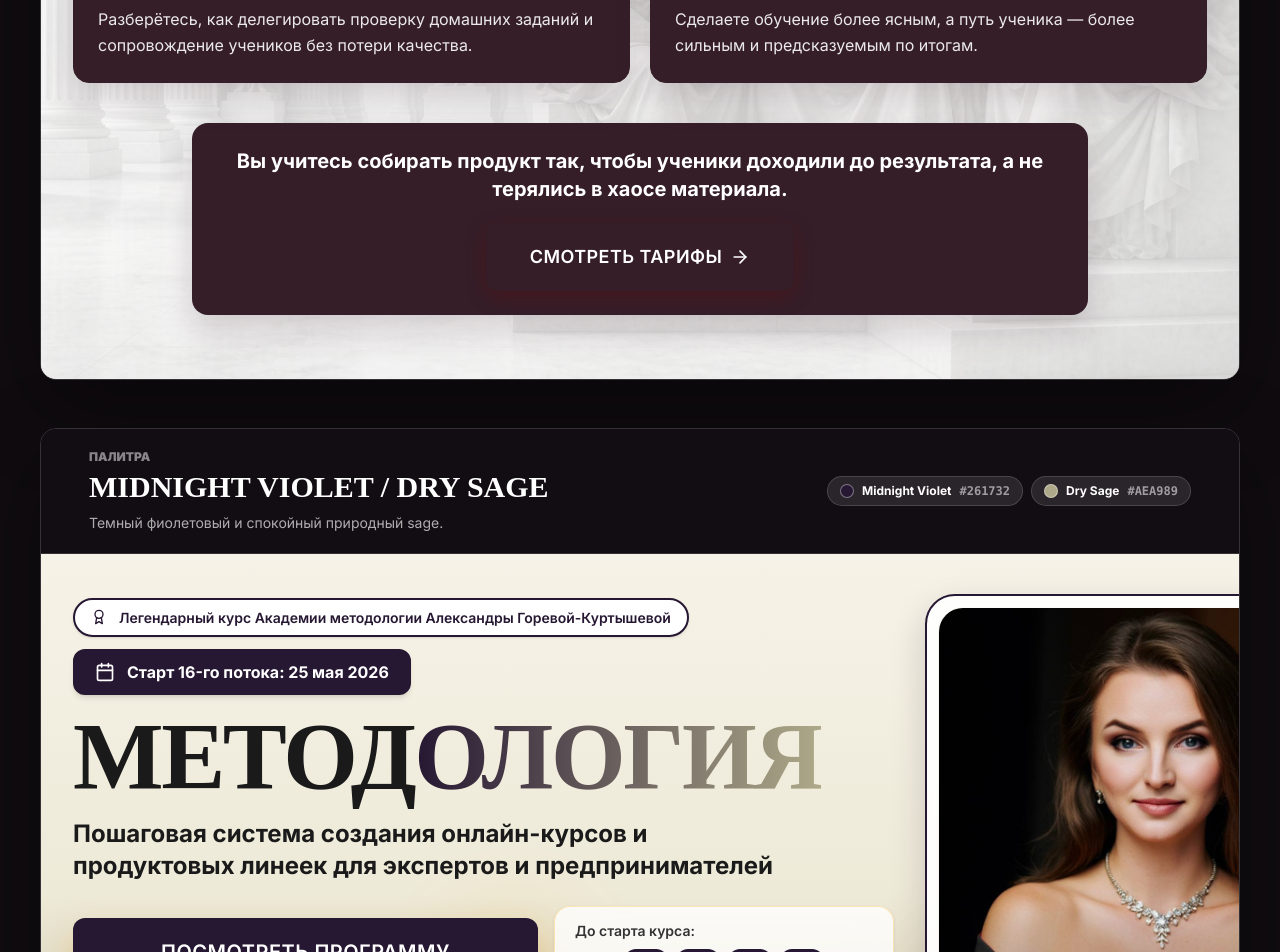
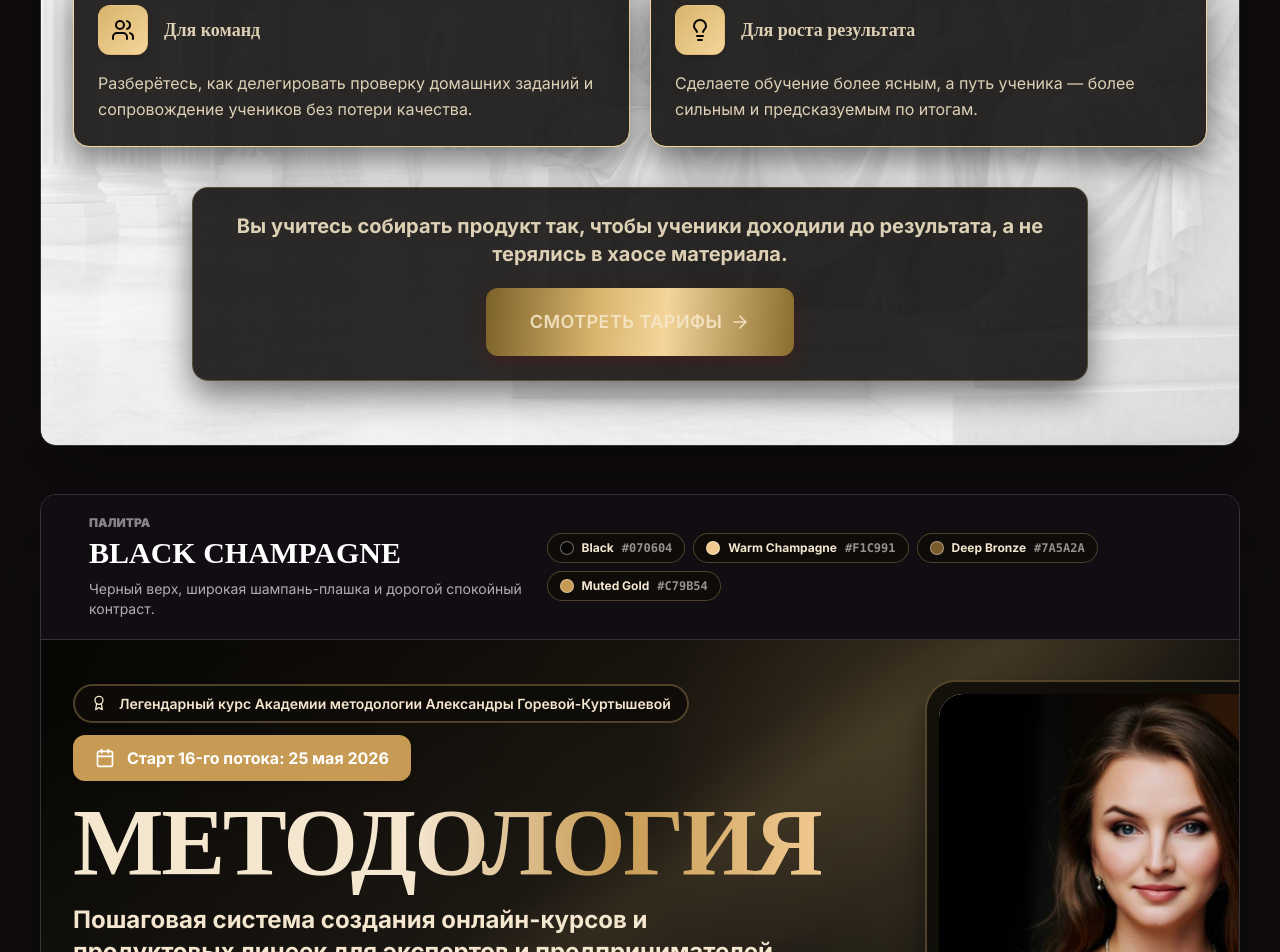
Before and after one commit to sergey9lap-sys/Metodologiya_AGK, a Next.js app: page /design in a window 1280 px wide. Shown: the part 1600-2552 px from the top of the page. Built offline with nearby package versions, Linux system fonts and the light colour scheme.

Commit message:
new design gold/black

```diff
--- a/src/sections/DesignPreview.tsx
+++ b/src/sections/DesignPreview.tsx
@@ -12,125 +12,87 @@ type Palette = {
 
 const palettes: Palette[] = [
   {
-    id: "plum-blue",
-    name: "Plum Noir / Cool Blue",
-    mood: "Глубокий сливовый, ледяной голубой и серебряный акцент.",
+    id: "satin-noir",
+    name: "Satin Noir",
+    mood: "Черный первый экран, мягкая атласная лента, золотая градиентная кнопка.",
     colors: [
-      { name: "Plum Noir", hex: "#351E28" },
-      { name: "Cool Blue", hex: "#D7EFFF" },
-      { name: "Silver", hex: "#A7B5BE" },
+      { name: "Velvet Black", hex: "#050403" },
+      { name: "Soft Black", hex: "#14110D" },
+      { name: "Satin Gold", hex: "#D9B46C" },
+      { name: "Champagne", hex: "#F4D59A" },
     ],
     tokens: {
-      "--design-ink": "#351E28",
-      "--design-accent": "#A7B5BE",
-      "--design-accent-strong": "#351E28",
-      "--design-surface": "#D7EFFF",
-      "--design-wash": "#EEF7FF",
-      "--design-button": "#351E28",
-      "--design-button-hover": "#26141C",
-      "--design-card-shadow": "rgba(53,30,40,0.18)",
+      "--design-ink": "#F6E7C8",
+      "--design-accent": "#D9B46C",
+      "--design-accent-strong": "#F4D59A",
+      "--design-surface": "#15110D",
+      "--design-wash": "#050403",
+      "--design-button": "#D9B46C",
+      "--design-button-hover": "#F4D59A",
+      "--design-card-shadow": "rgba(0,0,0,0.52)",
     } as CSSProperties,
   },
   {
-    id: "violet-sage",
-    name: "Midnight Violet / Dry Sage",
-    mood: "Темный фиолетовый и спокойный природный sage.",
+    id: "black-champagne",
+    name: "Black Champagne",
+    mood: "Черный верх, широкая шампань-плашка и дорогой спокойный контраст.",
     colors: [
-      { name: "Midnight Violet", hex: "#261732" },
-      { name: "Dry Sage", hex: "#AEA989" },
+      { name: "Black", hex: "#070604" },
+      { name: "Warm Champagne", hex: "#F1C991" },
+      { name: "Deep Bronze", hex: "#7A5A2A" },
+      { name: "Muted Gold", hex: "#C79B54" },
     ],
     tokens: {
-      "--design-ink": "#261732",
-      "--design-accent": "#AEA989",
-      "--design-accent-strong": "#261732",
-      "--design-surface": "#EEEAD8",
-      "--design-wash": "#F6F2E7",
-      "--design-button": "#261732",
-      "--design-button-hover": "#190E22",
-      "--design-card-shadow": "rgba(38,23,50,0.18)",
+      "--design-ink": "#F4E6CF",
+      "--design-accent": "#F1C991",
+      "--design-accent-strong": "#C79B54",
+      "--design-surface": "#18130C",
+      "--design-wash": "#070604",
+      "--design-button": "#E7B56B",
+      "--design-button-hover": "#F1C991",
+      "--design-card-shadow": "rgba(0,0,0,0.48)",
     } as CSSProperties,
   },
   {
-    id: "warm-academy",
-    name: "Warm Academy",
-    mood: "Теплый академический вариант: золото, бордо и темная глубина.",
+    id: "materialization-noir",
+    name: "Materialization Noir",
+    mood: "Более мистический темный вариант: дворцовая глубина, дымка и точечное золото.",
     colors: [
-      { name: "Porcelain", hex: "#F4D9B5" },
-      { name: "Gold", hex: "#EDC483" },
-      { name: "Burgundy", hex: "#770523" },
-      { name: "Dark Wine", hex: "#53131E" },
-      { name: "Black Brown", hex: "#231919" },
+      { name: "Deep Noir", hex: "#030303" },
+      { name: "Graphite", hex: "#11100E" },
+      { name: "Old Gold", hex: "#B9904D" },
+      { name: "Pale Gold", hex: "#F0D28C" },
     ],
     tokens: {
-      "--design-ink": "#231919",
-      "--design-accent": "#EDC483",
-      "--design-accent-strong": "#231919",
-      "--design-surface": "#F4D9B5",
-      "--design-wash": "#F8E1BF",
-      "--design-button": "#770523",
-      "--design-button-hover": "#53131E",
-      "--design-card-shadow": "rgba(35,25,25,0.24)",
+      "--design-ink": "#EEE7DC",
+      "--design-accent": "#B9904D",
+      "--design-accent-strong": "#F0D28C",
+      "--design-surface": "#12100E",
+      "--design-wash": "#030303",
+      "--design-button": "#D7A75F",
+      "--design-button-hover": "#F0D28C",
+      "--design-card-shadow": "rgba(0,0,0,0.56)",
     } as CSSProperties,
   },
   {
-    id: "wine-black",
-    name: "Wine Red / Rich Black",
-    mood: "Винный акцент, черная строгость и светлые молочные поверхности.",
+    id: "legal-gold",
+    name: "Legal Gold",
+    mood: "Строгий премиум: почти черный фон, металлические золотые панели и тонкие рамки.",
     colors: [
-      { name: "Wine Red", hex: "#68191E" },
-      { name: "Rich Black", hex: "#141414" },
-      { name: "Sea Sand", hex: "#FFF4E4" },
-      { name: "Light Gray", hex: "#E3E3E3" },
+      { name: "Absolute Black", hex: "#020202" },
+      { name: "Metal Gold", hex: "#A88A45" },
+      { name: "Light Gold", hex: "#E8D08A" },
+      { name: "Soft White", hex: "#F6F1E7" },
     ],
     tokens: {
-      "--design-ink": "#141414",
-      "--design-accent": "#E3E3E3",
-      "--design-accent-strong": "#68191E",
-      "--design-surface": "#FFF4E4",
-      "--design-wash": "#FFFAF2",
-      "--design-button": "#68191E",
-      "--design-button-hover": "#4D1014",
-      "--design-card-shadow": "rgba(20,20,20,0.18)",
-    } as CSSProperties,
-  },
-  {
-    id: "dark-plum",
-    name: "Dark Plum / Periwinkle",
-    mood: "Сливовый контраст и прохладный periwinkle.",
-    colors: [
-      { name: "Dark Plum", hex: "#4F0C28" },
-      { name: "Periwinkle", hex: "#C5D2F8" },
-    ],
-    tokens: {
-      "--design-ink": "#4F0C28",
-      "--design-accent": "#C5D2F8",
-      "--design-accent-strong": "#4F0C28",
-      "--design-surface": "#E5EBFF",
-      "--design-wash": "#F5F7FF",
-      "--design-button": "#4F0C28",
-      "--design-button-hover": "#37051A",
-      "--design-card-shadow": "rgba(79,12,40,0.18)",
-    } as CSSProperties,
-  },
-  {
-    id: "black-gold-red",
-    name: "Black / Gold / Red",
-    mood: "Черная основа, золото для премиальности и красный для сильных CTA.",
-    colors: [
-      { name: "Deep Black", hex: "#12100D" },
-      { name: "Antique Gold", hex: "#D8AE54" },
-      { name: "Warm Gold", hex: "#F0D28A" },
-      { name: "Royal Red", hex: "#7D0915" },
-    ],
-    tokens: {
-      "--design-ink": "#F8ECD2",
-      "--design-accent": "#D8AE54",
-      "--design-accent-strong": "#D8AE54",
-      "--design-surface": "#221B11",
-      "--design-wash": "#0B0907",
-      "--design-button": "#7D0915",
-      "--design-button-hover": "#58040D",
-      "--design-card-shadow": "rgba(0,0,0,0.42)",
+      "--design-ink": "#F6F1E7",
+      "--design-accent": "#A88A45",
+      "--design-accent-strong": "#E8D08A",
+      "--design-surface": "#0C0B09",
+      "--design-wash": "#020202",
+      "--design-button": "#B8954A",
+      "--design-button-hover": "#E8D08A",
+      "--design-card-shadow": "rgba(0,0,0,0.58)",
     } as CSSProperties,
   },
 ];
@@ -175,11 +137,11 @@ export function DesignPreview() {
           Методология / пример смены цвета
         </p>
         <h1 className="mt-2 font-heading text-3xl font-black uppercase sm:text-4xl">
-          Те же блоки сайта в разных палитрах
+          Черно-золотые варианты для выбора визуального стиля
         </h1>
         <p className="mt-3 max-w-3xl text-sm leading-relaxed text-white/68 sm:text-base">
-          В каждом варианте структура не меняется: сначала текущее херо, затем
-          следующий блок сайта. Меняются только цвета и акценты.
+          Старые палитры убраны. Здесь четыре новых направления по референсам:
+          черная база, золото, легкий градиент и разная степень атласной глубины.
         </p>
       </div>
 
--- a/src/styles/globals.css
+++ b/src/styles/globals.css
@@ -187,16 +187,28 @@ section + section {
 
 /* Color-only previews for the existing Methodology blocks on /design. */
 .design-theme .design-theme-body > section:first-child {
-  background: linear-gradient(
-    180deg,
-    var(--design-wash) 0%,
-    var(--design-surface) 48%,
-    var(--design-accent) 100%
-  ) !important;
+  background:
+    radial-gradient(circle at 78% 18%, rgba(216, 180, 108, 0.18), transparent 30%),
+    linear-gradient(115deg, var(--design-wash) 0%, var(--design-surface) 52%, #030303 100%) !important;
+}
+
+.design-theme .design-theme-body > section:first-child::before {
+  content: "";
+  position: absolute;
+  inset: 0;
+  z-index: -1;
+  pointer-events: none;
+  background:
+    radial-gradient(ellipse at 72% 78%, rgba(255, 255, 255, 0.08), transparent 24%),
+    linear-gradient(145deg, transparent 0%, transparent 38%, rgba(216, 180, 108, 0.12) 44%, rgba(0, 0, 0, 0.0) 54%),
+    linear-gradient(165deg, transparent 0%, rgba(255, 255, 255, 0.05) 48%, transparent 64%);
+  opacity: 0.9;
 }
 
 .design-theme .design-theme-body > section:nth-child(2) {
-  background-color: var(--design-wash) !important;
+  background:
+    radial-gradient(circle at 50% 0%, rgba(216, 180, 108, 0.16), transparent 28%),
+    linear-gradient(180deg, var(--design-wash) 0%, #040404 100%) !important;
 }
 
 .design-theme .bg-orange-1 {
@@ -226,25 +238,29 @@ section + section {
 .design-theme .text-gradient-orange {
   background-image: linear-gradient(
     90deg,
+    var(--design-ink),
     var(--design-accent-strong),
     var(--design-accent)
   ) !important;
 }
 
 .design-theme [class~="bg-[#7D0000]"] {
-  background-color: var(--design-button) !important;
+  background:
+    linear-gradient(95deg, #7B6129 0%, var(--design-button) 36%, var(--design-button-hover) 58%, #8A6C2E 100%) !important;
+  color: #080705 !important;
 }
 
 .design-theme [class~="border-[#7D0000]"] {
-  border-color: var(--design-button) !important;
+  border-color: var(--design-accent) !important;
 }
 
 .design-theme [class~="text-[#7D0000]"] {
-  color: var(--design-button) !important;
+  color: var(--design-accent-strong) !important;
 }
 
 .design-theme button[class~="bg-[#7D0000]"]:hover {
-  background-color: var(--design-button-hover) !important;
+  background:
+    linear-gradient(95deg, #8A6C2E 0%, var(--design-button-hover) 46%, #F6E1A4 100%) !important;
 }
 
 .design-theme .shadow-card,
@@ -252,84 +268,78 @@ section + section {
   box-shadow: 0 14px 34px var(--design-card-shadow) !important;
 }
 
-.design-theme-warm-academy .design-theme-body > section:first-child {
-  background:
-    linear-gradient(90deg, transparent 0%, transparent 55%, rgba(35, 25, 25, 0.20) 100%),
-    linear-gradient(180deg, #FFF0D7 0%, #F4D9B5 48%, #EDC483 100%) !important;
+.design-theme .text-text-primary {
+  color: var(--design-ink) !important;
 }
 
-.design-theme-warm-academy .design-theme-body > section:nth-child(2) {
-  background-color: #EDC483 !important;
+.design-theme .text-text-secondary,
+.design-theme .text-text-muted {
+  color: rgba(246, 231, 200, 0.78) !important;
 }
 
-.design-theme-warm-academy .bg-white,
-.design-theme-warm-academy [class*="bg-white/"] {
-  background-color: rgba(255, 248, 237, 0.94) !important;
+.design-theme .bg-white,
+.design-theme [class*="bg-white/"],
+.design-theme [class*="bg-\\[\\#FFF"] {
+  background-color: rgba(14, 12, 9, 0.88) !important;
+  color: var(--design-ink) !important;
+  border-color: rgba(216, 180, 108, 0.32) !important;
+  backdrop-filter: blur(10px);
 }
 
-.design-theme-warm-academy .design-theme-body > section:nth-child(2) .bg-orange-1 {
-  background-color: #231919 !important;
+.design-theme .design-theme-body > section:nth-child(2) .bg-orange-1 {
+  background-color: rgba(10, 9, 7, 0.86) !important;
+  border: 1px solid rgba(216, 180, 108, 0.28);
 }
 
-.design-theme-warm-academy .design-theme-body > section:nth-child(2) .border-orange-1 {
-  border-color: #231919 !important;
+.design-theme .design-theme-body > section:nth-child(2) .text-white,
+.design-theme .design-theme-body > section:nth-child(2) .text-white\/90 {
+  color: rgba(246, 231, 200, 0.88) !important;
 }
 
-.design-theme-warm-academy .design-theme-body > section:nth-child(2) .text-orange-1 {
-  color: #231919 !important;
+.design-theme .group-icon {
+  background:
+    linear-gradient(135deg, var(--design-button), var(--design-button-hover)) !important;
+  border: 1px solid rgba(216, 174, 84, 0.36);
 }
 
-.design-theme-warm-academy .design-theme-body > section:first-child .bg-orange-1 {
-  background-color: #231919 !important;
+.design-theme .group-icon .text-orange-1 {
+  color: #080705 !important;
 }
 
-.design-theme-warm-academy .design-theme-body > section:first-child [class~="bg-[#7D0000]"] {
-  background-color: #770523 !important;
-}
-
-.design-theme-warm-academy .group-icon {
-  background-color: #231919 !important;
-}
-
-.design-theme-warm-academy .group-icon .text-orange-1 {
-  color: #EDC483 !important;
-}
-
-.design-theme-black-gold-red .design-theme-body > section:first-child {
-  background: linear-gradient(
-    180deg,
-    #050403 0%,
-    #120D08 54%,
-    #21170A 100%
-  ) !important;
-}
-
-.design-theme-black-gold-red .design-theme-body > section:nth-child(2) {
-  background-color: #090705 !important;
-}
-
-.design-theme-black-gold-red .text-text-primary {
-  color: #F8ECD2 !important;
-}
-
-.design-theme-black-gold-red .text-text-secondary {
-  color: rgba(248, 236, 210, 0.78) !important;
-}
-
-.design-theme-black-gold-red .bg-white,
-.design-theme-black-gold-red [class*="bg-white/"] {
-  background-color: rgba(24, 18, 11, 0.92) !important;
-}
-
-.design-theme-black-gold-red .bg-\[\#FFF6DF\] {
-  background-color: #18120B !important;
-}
-
-.design-theme-black-gold-red .border-card-border {
+.design-theme .border-card-border {
   border-color: rgba(216, 174, 84, 0.24) !important;
 }
 
-.design-theme-black-gold-red .group-icon {
-  background-color: #15100A !important;
-  border: 1px solid rgba(216, 174, 84, 0.36);
+.design-theme-satin-noir .design-theme-body > section:first-child::before {
+  background:
+    radial-gradient(ellipse at 72% 78%, rgba(255, 255, 255, 0.10), transparent 22%),
+    linear-gradient(138deg, transparent 0%, transparent 35%, rgba(245, 218, 156, 0.16) 42%, rgba(0, 0, 0, 0) 54%),
+    linear-gradient(160deg, transparent 0%, rgba(255, 255, 255, 0.07) 45%, transparent 60%);
 }
+
+.design-theme-black-champagne .design-theme-body > section:nth-child(2) {
+  background:
+    linear-gradient(180deg, #EFC68D 0%, #D9AA67 22%, #050403 22%, #050403 100%) !important;
+}
+
+.design-theme-materialization-noir .design-theme-body > section:first-child {
+  background:
+    radial-gradient(circle at 78% 20%, rgba(217, 180, 108, 0.18), transparent 26%),
+    radial-gradient(circle at 20% 70%, rgba(255, 255, 255, 0.06), transparent 24%),
+    linear-gradient(180deg, #0A0908 0%, #030303 58%, #080706 100%) !important;
+}
+
+.design-theme-materialization-noir .design-theme-body > section:nth-child(2) .rounded-2xl,
+.design-theme-materialization-noir .design-theme-body > section:nth-child(2) .rounded-card {
+  border-style: dashed !important;
+}
+
+.design-theme-legal-gold .design-theme-body > section:first-child {
+  background:
+    linear-gradient(90deg, rgba(168, 138, 69, 0.14) 0%, transparent 22%, transparent 78%, rgba(168, 138, 69, 0.14) 100%),
+    #020202 !important;
+}
+
+.design-theme-legal-gold .design-theme-body > section:nth-child(2) {
+  background-color: #020202 !important;
+}
```
